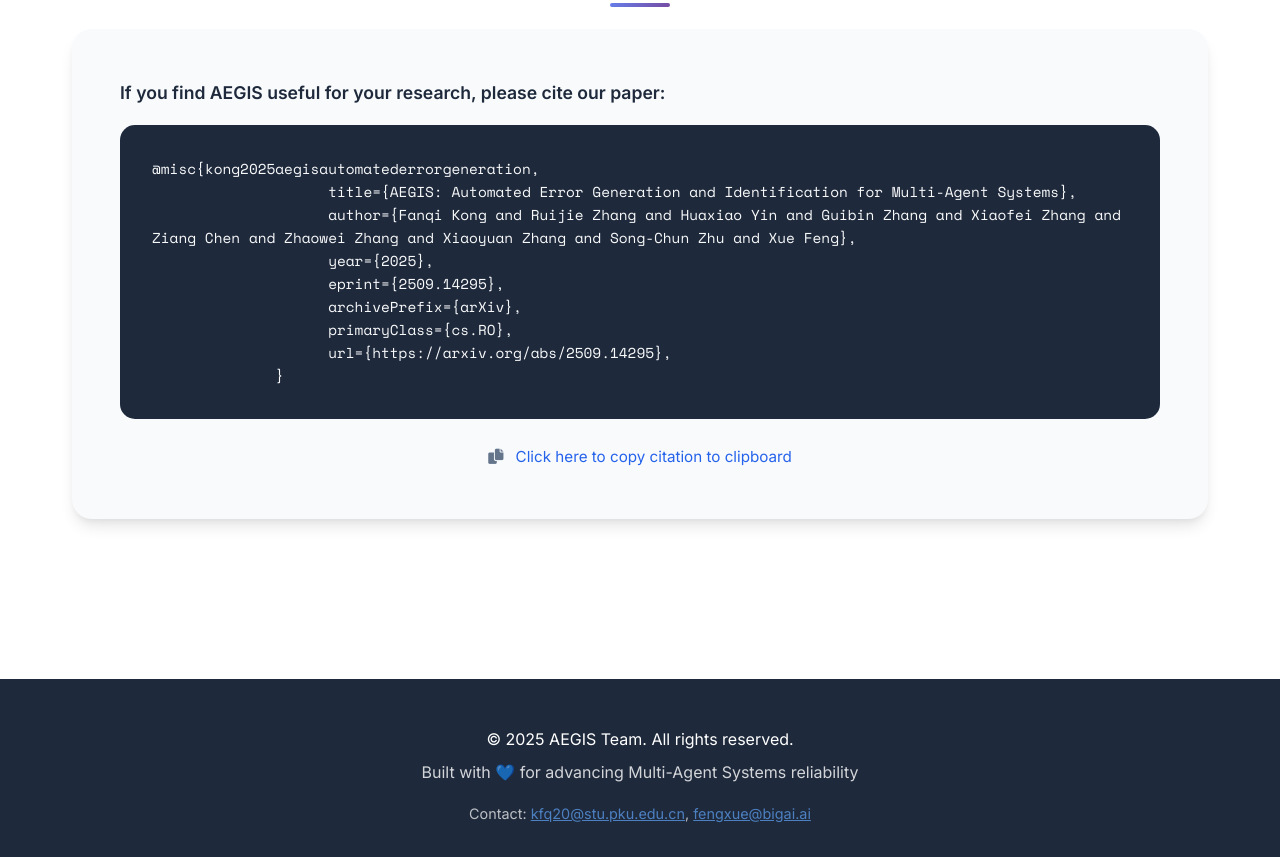
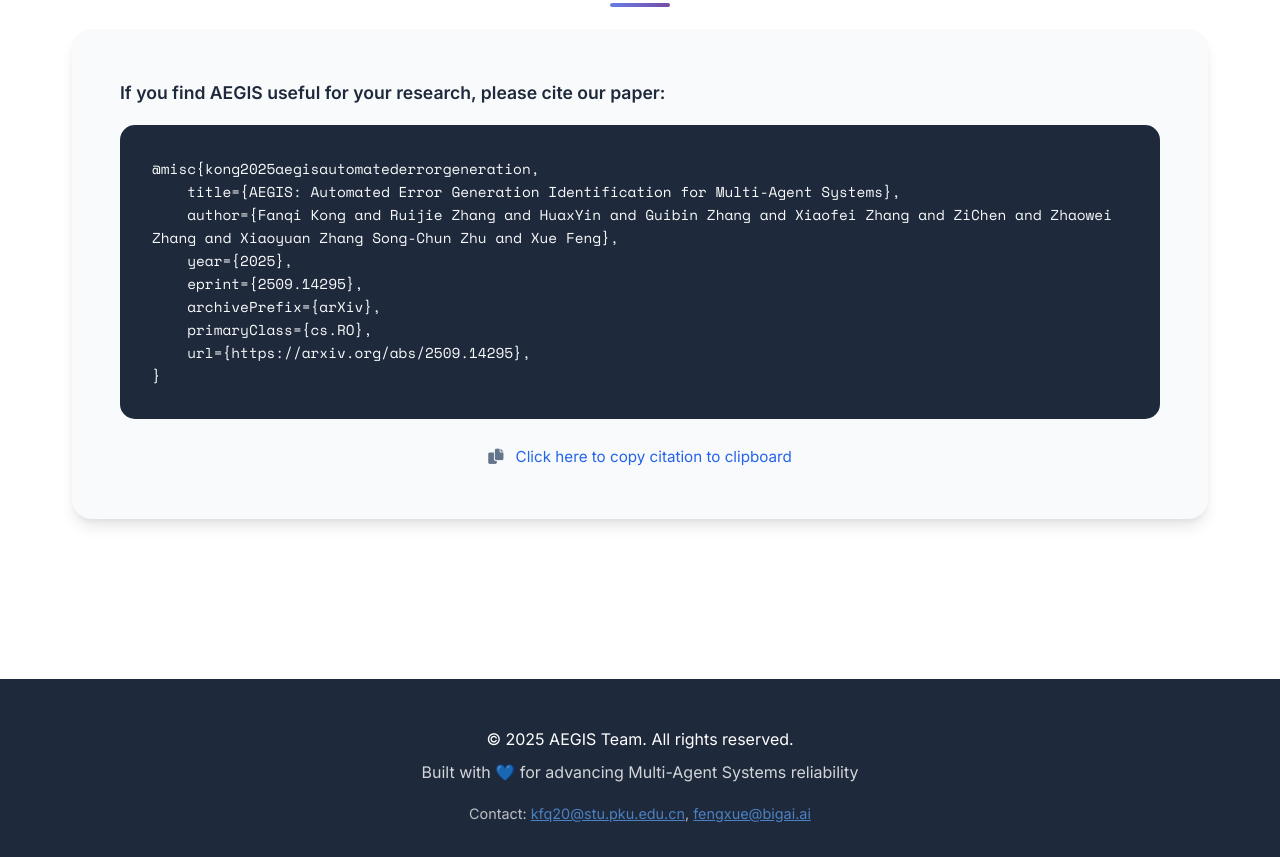
Before and after one commit to kfq20/AEGIS-Website, a plain HTML site: page index.html in a window 1280 px wide. Shown: the part 5067-5924 px from the top of the page. Drawn offline with nearby package versions, Linux system fonts and the light colour scheme.

Commit message:
update arxiv v2

```diff
--- a/index.html
+++ b/index.html
@@ -900,8 +900,8 @@
             <div class="abstract">
                 <p style="margin-bottom: 1rem; color: var(--text-primary); font-weight: 600;">If you find AEGIS useful for your research, please cite our paper:</p>
                 <div style="background: var(--text-primary); color: #f8f9fa; padding: 2rem; border-radius: 15px; font-family: 'Space Mono', monospace; font-size: 0.9rem; overflow-x: auto; white-space: pre-wrap;">@misc{kong2025aegisautomatederrorgeneration,
-                    title={AEGIS: Automated Error Generation and Identification for Multi-Agent Systems},
-                    author={Fanqi Kong and Ruijie Zhang and Huaxiao Yin and Guibin Zhang and Xiaofei Zhang and Ziang Chen and Zhaowei Zhang and Xiaoyuan Zhang and Song-Chun Zhu and Xue Feng},
+    title={AEGIS: Automated Error Generation Identification for Multi-Agent Systems},
+    author={Fanqi Kong and Ruijie Zhang and HuaxYin and Guibin Zhang and Xiaofei Zhang and ZiChen and Zhaowei Zhang and Xiaoyuan Zhang Song-Chun Zhu and Xue Feng},
     year={2025},
     eprint={2509.14295},
     archivePrefix={arXiv},
```
Lines whose indentation alone changed are shown as unchanged.
